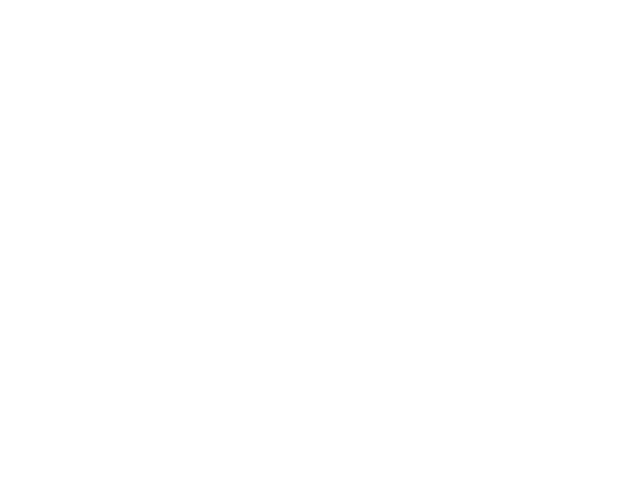
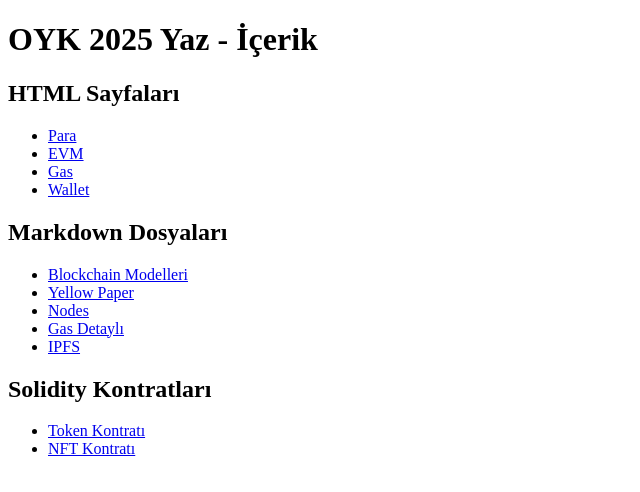
Before and after one commit to mertcankose/oyk-2025-yaz, a website: page index.html in a window 1280 px wide. Shown: the whole page, without its empty margins (0-640 px from the left). Drawn offline with Linux system fonts and the light colour scheme.

Commit message:
fix: index

```diff
--- a/index.html
+++ b/index.html
@@ -5,5 +5,30 @@
     <meta name="viewport" content="width=device-width, initial-scale=1.0" />
     <title>Document</title>
   </head>
-  <body></body>
+  <body>
+    <h1>OYK 2025 Yaz - İçerik</h1>
+
+    <h2>HTML Sayfaları</h2>
+    <ul>
+      <li><a href="para.html">Para</a></li>
+      <li><a href="evm.html">EVM</a></li>
+      <li><a href="gas.html">Gas</a></li>
+      <li><a href="wallet.html">Wallet</a></li>
+    </ul>
+
+    <h2>Markdown Dosyaları</h2>
+    <ul>
+      <li><a href="1-blockchain-modelleri.md">Blockchain Modelleri</a></li>
+      <li><a href="2-yellow.md">Yellow Paper</a></li>
+      <li><a href="3-nodes.md">Nodes</a></li>
+      <li><a href="5-gas.md">Gas Detaylı</a></li>
+      <li><a href="6-ipfs.md">IPFS</a></li>
+    </ul>
+
+    <h2>Solidity Kontratları</h2>
+    <ul>
+      <li><a href="4-token.sol">Token Kontratı</a></li>
+      <li><a href="7-nft.sol">NFT Kontratı</a></li>
+    </ul>
+  </body>
 </html>
```
